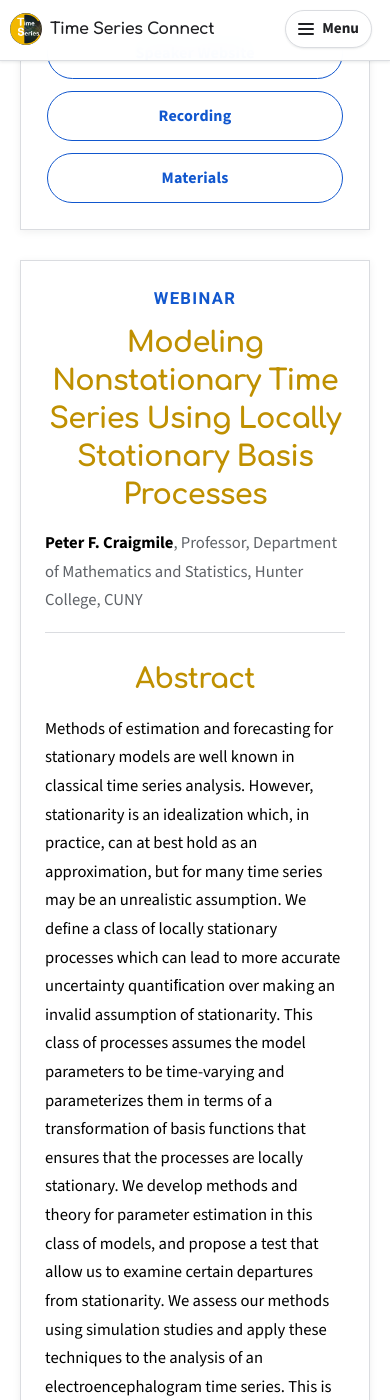
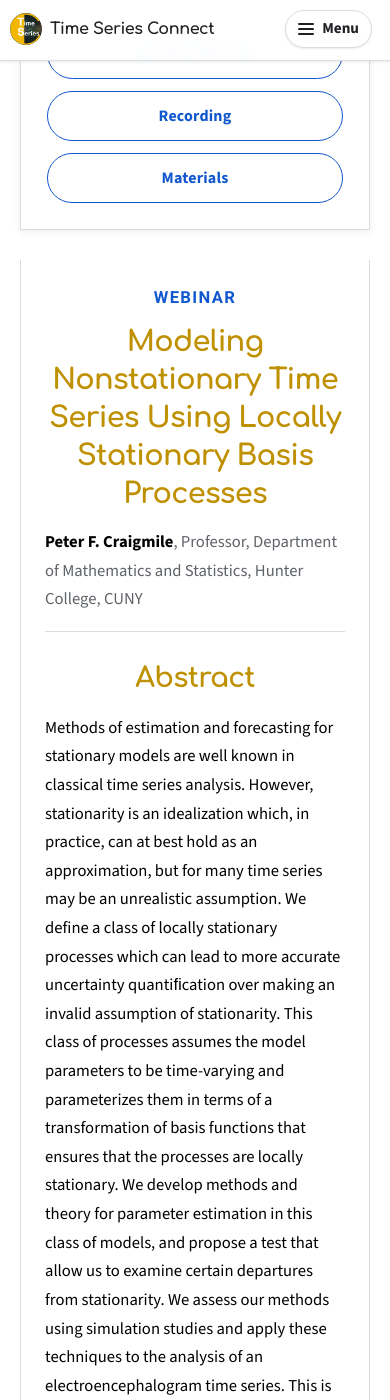
Before and after one commit to yaozheng-stat/time-series-connect, a Jekyll site: the page built from _webinars/2026-02-06-peter-craigmile.md, in a window 390 px wide and 1400 px high, scrolled down 262 px. Built offline with Jekyll 4.4.1, drawn with Linux system fonts in a browser that asks for light colours.

Commit message:
remove the mobile/tablet top border

```diff
--- a/assets/css/main.css
+++ b/assets/css/main.css
@@ -207,6 +207,7 @@ li{margin:.3rem 0}
   .google-hero{min-height:300px}.hero-title-block{padding:56px 28px}.google-section{padding:34px 0}.google-section + .google-section{padding-top:30px}
   .tile-grid,.two-column,.webinar-item,.archive-event-card,.home-about__grid,.home-link-grid{grid-template-columns:1fr}.sidebar-card{position:static}
   .home-lede__inner{padding-top:48px;padding-bottom:46px;text-align:left}.home-lede h1,.home-lede__summary{margin-left:0;margin-right:0}.home-lede__actions{justify-content:flex-start}
+  .plain-page > .content-card,.plain-page .two-column > .content-card{border-top:0;box-shadow:none}
   .archive-event-card__date,.archive-event-card__meta{display:none}
   .archive-event-card__mobile-meta{display:flex;align-items:center;flex-wrap:wrap;gap:4px 0;color:#3c4043;font-size:.92rem;font-weight:700;line-height:1.35;margin-bottom:6px}
   .archive-event-card__mobile-meta span{display:inline-flex;align-items:center}
```
